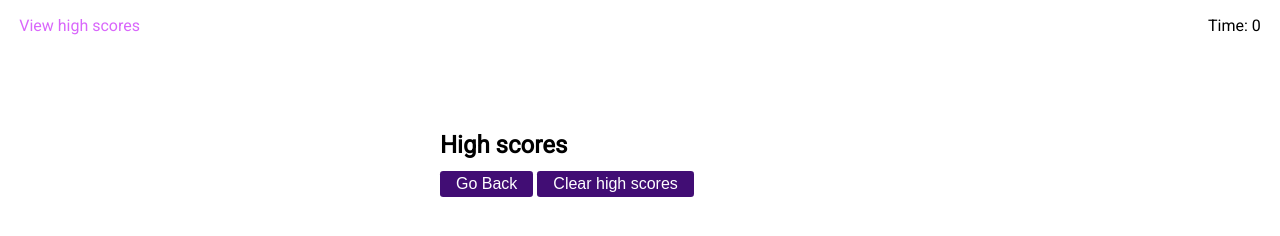
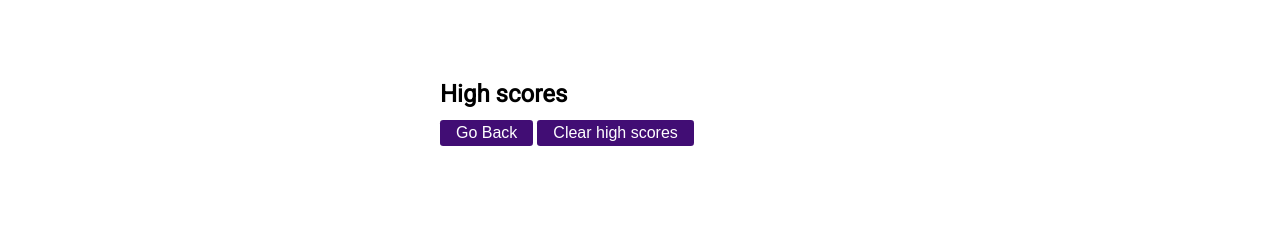
Before and after one commit to eddyK15501/coding-bootcamp-challenge-04, a plain HTML site: page index.html in a window 1280 px wide. Both pictures are taken after a click on the element "View high scores". Drawn offline with Linux system fonts and the light colour scheme.

Commit message:
remove top bar on high scores page

```diff
--- a/index.html
+++ b/index.html
@@ -11,9 +11,11 @@
 </head>
 <body>
     <!-- Top Bar -->
-    <div class="top-bar">
-        <p id="hs-link">View high scores</p>
-        <p id="timer">Time: 0</p>
+    <div id="top-bar-container">
+        <div class="top-bar">
+            <p id="hs-link">View high scores</p>
+            <p id="timer">Time: 0</p>
+        </div>
     </div>
 
     <!-- Start Page -->
--- a/js/script.js
+++ b/js/script.js
@@ -14,6 +14,7 @@ const highScoresList = document.querySelector('.high-scores-list')
 const goBack = document.getElementById('go-back')
 const clearHs = document.getElementById('clear')
 const goToHsPage = document.getElementById('hs-link')
+const topBar = document.getElementById('top-bar-container')
 
 // global variables
 let finalScore = 0
@@ -193,6 +194,7 @@ const displayHighScores = () => {
     questionsPage.classList.add('hide')
 
     highScoresPage.classList.remove('hide')
+    topBar.classList.add('hide')
     timerLeft.innerText = `Time: 0`
 }
 
@@ -225,6 +227,7 @@ const goBackToStart = () => {
 const renderStartPage = () => {
     highScoresPage.classList.add('hide')
     startPage.classList.remove('hide')
+    topBar.classList.remove('hide')
     timerLeft.innerText = `Time: 0`
 }
 
```
